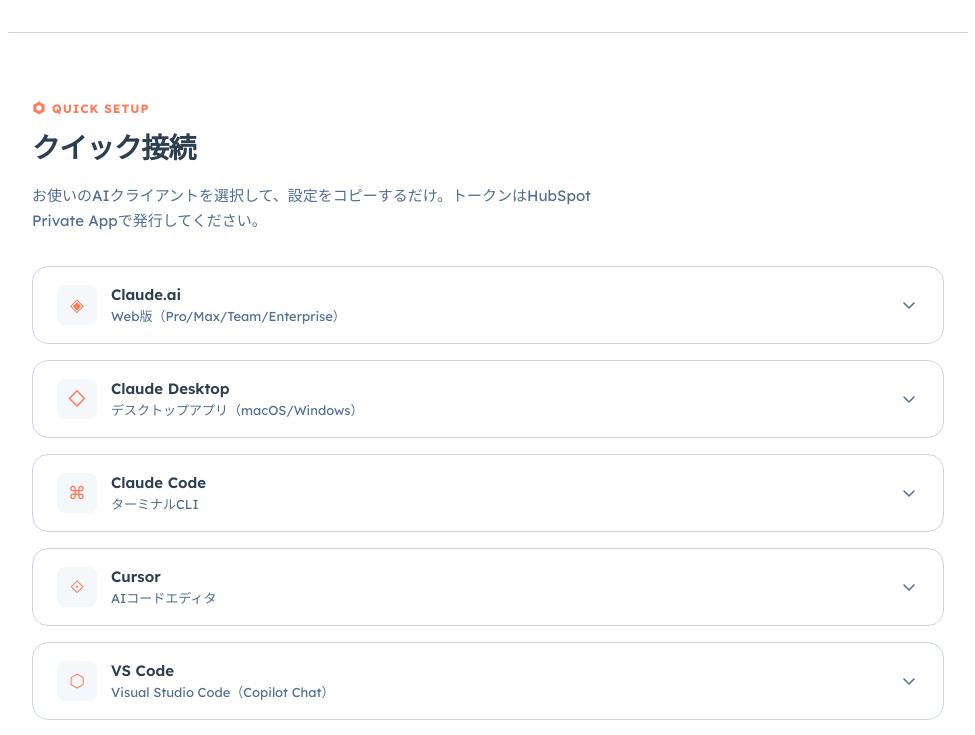
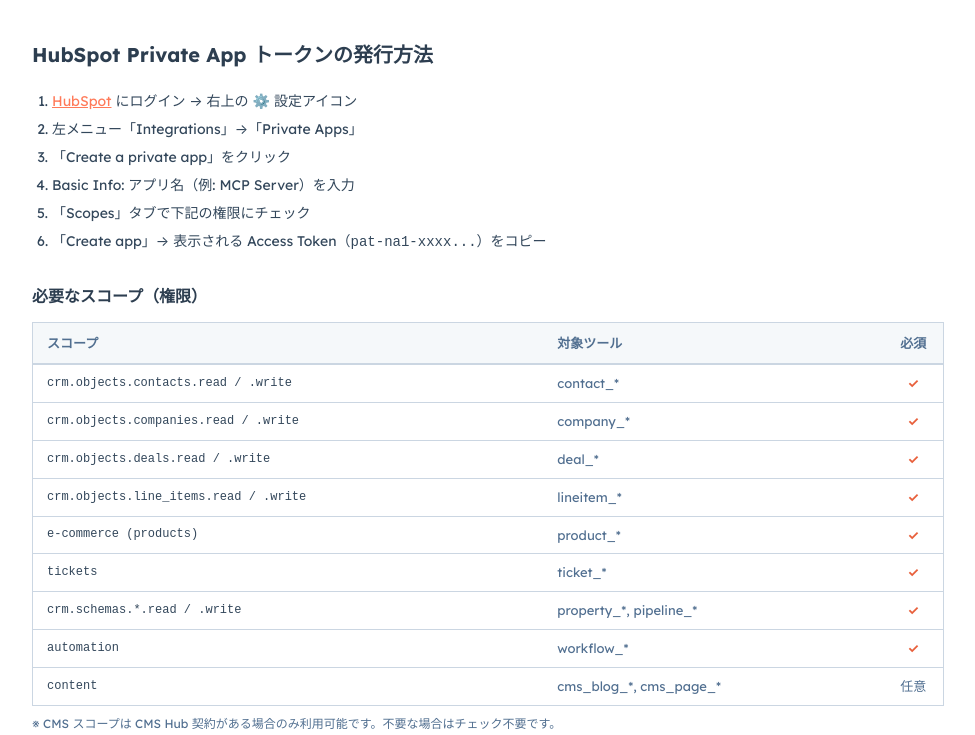
Before and after one commit to DaisukeHori/hubspot-ma-mcp, a Next.js app: page / in a window 1280 px wide. Shown: the part 1017-1752 px from the top of the page, without its empty margins (152-1127 px from the left). Built offline with nearby package versions, Linux system fonts and the light colour scheme.

Commit message:
feat: ランディングページ更新 - 35ツール、Private App発行手順、スコープ表追加

```diff
--- a/app/page.tsx
+++ b/app/page.tsx
@@ -97,11 +97,49 @@
     ],
   },
   {
-    category: "Pipelines & Properties",
+    category: "Properties（CRUD）",
     color: "#516F90",
     tools: [
+      { name: "properties_list", desc: "プロパティ定義一覧", icon: "📑", api: "GET /crm/v3/properties/{objectType}", params: [{ name: "objectType", required: true, desc: "contacts / companies / deals / tickets / line_items / products" }] },
+      { name: "property_create", desc: "カスタムプロパティ作成", icon: "🏷", api: "POST /crm/v3/properties/{objectType}", params: [{ name: "objectType", required: true, desc: "対象オブジェクト" }, { name: "name", required: true, desc: "内部名" }, { name: "label", required: true, desc: "表示ラベル" }, { name: "type", required: true, desc: "型: string/number/date/enumeration" }, { name: "fieldType", required: true, desc: "フィールド種別: text/select/checkbox等" }, { name: "groupName", required: true, desc: "グループ名" }] },
+      { name: "property_update", desc: "プロパティ更新", icon: "✏️", api: "PATCH /crm/v3/properties/{objectType}/{name}", params: [{ name: "objectType", required: true, desc: "対象オブジェクト" }, { name: "propertyName", required: true, desc: "プロパティ内部名" }, { name: "label", required: false, desc: "新ラベル" }] },
+      { name: "property_delete", desc: "プロパティ削除", icon: "🗑", api: "DELETE /crm/v3/properties/{objectType}/{name}", params: [{ name: "objectType", required: true, desc: "対象オブジェクト" }, { name: "propertyName", required: true, desc: "プロパティ内部名" }, { name: "confirm", required: true, desc: "削除確認（true 必須）" }] },
+    ],
+  },
+  {
+    category: "Pipelines（CRUD）",
+    color: "#7C98B6",
+    tools: [
       { name: "pipeline_list", desc: "パイプライン一覧", icon: "🔧", api: "GET /crm/v3/pipelines/{objectType}", params: [{ name: "objectType", required: true, desc: "deals または tickets" }] },
-      { name: "properties_list", desc: "プロパティ定義一覧", icon: "📑", api: "GET /crm/v3/properties/{objectType}", params: [{ name: "objectType", required: true, desc: "contacts / companies / deals / tickets" }] },
+      { name: "pipeline_create", desc: "パイプライン作成", icon: "🔨", api: "POST /crm/v3/pipelines/{objectType}", params: [{ name: "objectType", required: true, desc: "deals / tickets" }, { name: "label", required: true, desc: "パイプライン名" }, { name: "stages", required: true, desc: "ステージ定義" }] },
+      { name: "pipeline_update", desc: "パイプライン更新", icon: "🔄", api: "PATCH /crm/v3/pipelines/{objectType}/{id}", params: [{ name: "objectType", required: true, desc: "deals / tickets" }, { name: "pipelineId", required: true, desc: "パイプライン ID" }] },
+    ],
+  },
+  {
+    category: "Line Items（v3）",
+    color: "#F2545B",
+    tools: [
+      { name: "lineitem_search", desc: "明細行検索", icon: "🔎", api: "POST /crm/v3/objects/line_items/search", params: [{ name: "query", required: false, desc: "検索キーワード" }, { name: "filterGroups", required: false, desc: "フィルター条件" }] },
+      { name: "lineitem_create", desc: "明細行作成", icon: "➕", api: "POST /crm/v3/objects/line_items", params: [{ name: "name", required: true, desc: "名前" }, { name: "quantity", required: false, desc: "数量" }, { name: "price", required: false, desc: "単価" }, { name: "dealId", required: false, desc: "紐付け取引 ID" }] },
+      { name: "lineitem_update", desc: "明細行更新", icon: "✏️", api: "PATCH /crm/v3/objects/line_items/{id}", params: [{ name: "lineItemId", required: true, desc: "Line Item ID" }, { name: "properties", required: true, desc: "更新プロパティ" }] },
+    ],
+  },
+  {
+    category: "Products（v3）",
+    color: "#00BDA5",
+    tools: [
+      { name: "product_search", desc: "商品検索", icon: "🛍", api: "POST /crm/v3/objects/products/search", params: [{ name: "query", required: false, desc: "検索キーワード" }, { name: "filterGroups", required: false, desc: "フィルター条件" }] },
+      { name: "product_create", desc: "商品登録", icon: "📦", api: "POST /crm/v3/objects/products", params: [{ name: "name", required: true, desc: "商品名" }, { name: "price", required: false, desc: "価格" }, { name: "hs_sku", required: false, desc: "SKU" }] },
+    ],
+  },
+  {
+    category: "CMS（Blog & Pages）",
+    color: "#FF8F59",
+    tools: [
+      { name: "cms_blog_list", desc: "ブログ記事一覧", icon: "📝", api: "GET /cms/v3/blogs/posts", params: [{ name: "limit", required: false, desc: "件数" }] },
+      { name: "cms_blog_update", desc: "ブログ記事更新", icon: "✍️", api: "PATCH /cms/v3/blogs/posts/{id}", params: [{ name: "postId", required: true, desc: "記事 ID" }, { name: "name", required: false, desc: "タイトル" }, { name: "postBody", required: false, desc: "本文（HTML）" }, { name: "state", required: false, desc: "DRAFT / PUBLISHED" }] },
+      { name: "cms_page_list", desc: "ページ一覧", icon: "📄", api: "GET /cms/v3/pages/{type}", params: [{ name: "pageType", required: true, desc: "landing-pages / site-pages" }] },
+      { name: "cms_page_update", desc: "ページ更新", icon: "🖊", api: "PATCH /cms/v3/pages/{type}/{id}", params: [{ name: "pageType", required: true, desc: "landing-pages / site-pages" }, { name: "pageId", required: true, desc: "ページ ID" }, { name: "name", required: false, desc: "ページ名" }, { name: "state", required: false, desc: "DRAFT / PUBLISHED" }] },
     ],
   },
 ];
@@ -310,7 +348,7 @@
             MCP Protocol 2025-03-26 · Streamable HTTP
           </div>
           <h1>AIから<span>HubSpot CRM</span>を<br />直接操作しよう</h1>
-          <p className="hs-hero__sub">ワークフロー・コンタクト・取引・チケットを Claude・Cursor・VS Code などあらゆるAIツールから操作できるMCPサーバー。</p>
+          <p className="hs-hero__sub">ワークフロー・CRM・商品・明細行・プロパティ・パイプライン・CMS をAIツールから直接操作できるMCPサーバー。35ツール搭載。</p>
           <div className="hs-hero__endpoint">
             <span style={{ color: "var(--hs-text-light)", fontSize: 12 }}>ENDPOINT</span>
             <span>{MCP_URL}</span>
@@ -335,6 +373,57 @@
             <h4>APIキーでゲート</h4>
             <p><code>MCP_API_KEY</code> でサーバーアクセスを制限。HubSpot トークンは環境変数に固定。<strong>デプロイした組織だけ</strong>が使えるセキュアな構成。</p>
           </div>
+        </div>
+
+        <div style={{ marginTop: 40 }}>
+          <h3 style={{ fontSize: 20, fontWeight: 700, color: "var(--hs-obsidian)", marginBottom: 16 }}>HubSpot Private App トークンの発行方法</h3>
+          <ol style={{ fontSize: 14, lineHeight: 2, color: "var(--hs-text)", paddingLeft: 20 }}>
+            <li><a href="https://app.hubspot.com/" target="_blank" rel="noopener noreferrer" style={{ color: "var(--hs-orange)" }}>HubSpot</a> にログイン → 右上の ⚙️ 設定アイコン</li>
+            <li>左メニュー「Integrations」→「Private Apps」</li>
+            <li>「Create a private app」をクリック</li>
+            <li>Basic Info: アプリ名（例: MCP Server）を入力</li>
+            <li>「Scopes」タブで下記の権限にチェック</li>
+            <li>「Create app」→ 表示される Access Token（<code>pat-na1-xxxx...</code>）をコピー</li>
+          </ol>
+        </div>
+
+        <div style={{ marginTop: 28 }}>
+          <h4 style={{ fontSize: 16, fontWeight: 700, color: "var(--hs-obsidian)", marginBottom: 12 }}>必要なスコープ（権限）</h4>
+          <div style={{ overflowX: "auto" }}>
+            <table style={{ width: "100%", fontSize: 13, borderCollapse: "collapse", border: "1px solid var(--hs-border)", borderRadius: "var(--hs-radius)" }}>
+              <thead>
+                <tr style={{ background: "var(--hs-bg)", borderBottom: "2px solid var(--hs-border)" }}>
+                  <th style={{ padding: "10px 14px", textAlign: "left", color: "var(--hs-text-light)", fontWeight: 700 }}>スコープ</th>
+                  <th style={{ padding: "10px 14px", textAlign: "left", color: "var(--hs-text-light)", fontWeight: 700 }}>対象ツール</th>
+                  <th style={{ padding: "10px 14px", textAlign: "center", color: "var(--hs-text-light)", fontWeight: 700, width: 60 }}>必須</th>
+                </tr>
+              </thead>
+              <tbody>
+                {[
+                  { scope: "crm.objects.contacts.read / .write", tools: "contact_*", req: true },
+                  { scope: "crm.objects.companies.read / .write", tools: "company_*", req: true },
+                  { scope: "crm.objects.deals.read / .write", tools: "deal_*", req: true },
+                  { scope: "crm.objects.line_items.read / .write", tools: "lineitem_*", req: true },
+                  { scope: "e-commerce (products)", tools: "product_*", req: true },
+                  { scope: "tickets", tools: "ticket_*", req: true },
+                  { scope: "crm.schemas.*.read / .write", tools: "property_*, pipeline_*", req: true },
+                  { scope: "automation", tools: "workflow_*", req: true },
+                  { scope: "content", tools: "cms_blog_*, cms_page_*", req: false },
+                ].map((r, i) => (
+                  <tr key={i} style={{ borderBottom: "1px solid var(--hs-border)" }}>
+                    <td style={{ padding: "8px 14px", fontFamily: "'SF Mono','Fira Code',monospace", fontSize: 12 }}>{r.scope}</td>
+                    <td style={{ padding: "8px 14px", color: "var(--hs-text-light)" }}>{r.tools}</td>
+                    <td style={{ padding: "8px 14px", textAlign: "center" }}>
+                      {r.req
+                        ? <span style={{ color: "#E8603C", fontWeight: 700 }}>✓</span>
+                        : <span style={{ color: "var(--hs-text-light)" }}>任意</span>}
+                    </td>
+                  </tr>
+                ))}
+              </tbody>
+            </table>
+          </div>
+          <p style={{ fontSize: 12, color: "var(--hs-text-light)", marginTop: 8 }}>※ CMS スコープは CMS Hub 契約がある場合のみ利用可能です。不要な場合はチェック不要です。</p>
         </div>
       </section>
 
@@ -374,7 +463,7 @@
         <div className="hs-section__label"><Sprocket size={14} /> TECH SPECS</div>
         <h2 className="hs-section__title">技術仕様</h2>
         <div className="hs-specs">
-          {[{l:"Framework",v:"Next.js 15"},{l:"Transport",v:"Streamable HTTP"},{l:"Protocol",v:"MCP 2025-03-26"},{l:"Auth",v:"2 Modes"},{l:"API",v:"CRM v3 + Automation v4"},{l:"Hosting",v:"Vercel"}].map((s) => (
+          {[{l:"Framework",v:"Next.js 15"},{l:"Transport",v:"Streamable HTTP"},{l:"Protocol",v:"MCP 2025-03-26"},{l:"Auth",v:"2 Modes"},{l:"API",v:"CRM v3 + CMS v3 + Automation v4"},{l:"Hosting",v:"Vercel"}].map((s) => (
             <div key={s.l} className="hs-spec"><div className="hs-spec__label">{s.l}</div><div className="hs-spec__value">{s.v}</div></div>
           ))}
         </div>
```
